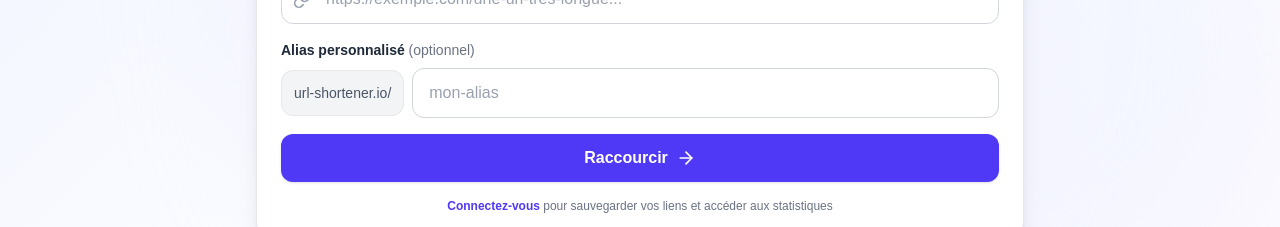
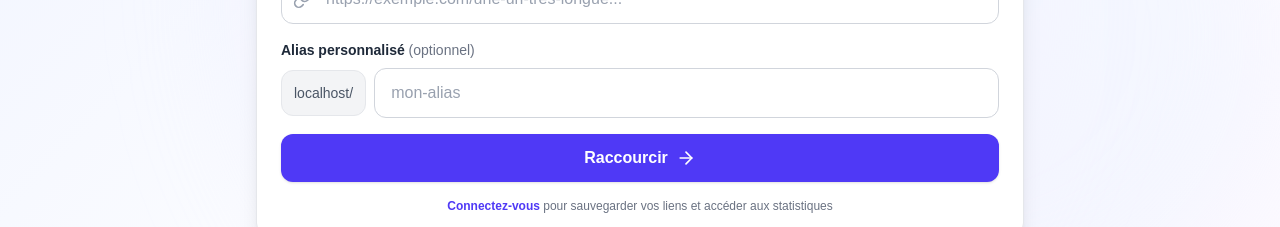
Before and after one commit to Vaillantval/UrlShortener, a Next.js app: page / in a window 1280 px wide. Shown: the part 472-699 px from the top of the page. Built offline with nearby package versions, Linux system fonts and the light colour scheme; no server answers.

Commit message:
suivant_url

```diff
--- a/app/api/shorten/route.js
+++ b/app/api/shorten/route.js
@@ -9,7 +9,7 @@ export async function POST(request) {
   );
 
   try {
-    const { url, customCode, userId } = await request.json();
+    const { url, customCode, userId, baseUrl: clientBaseUrl } = await request.json();
 
     if (!url) {
       return NextResponse.json({ error: 'URL requise' }, { status: 400 });
@@ -54,7 +54,7 @@ export async function POST(request) {
       throw error;
     }
 
-    const baseUrl = process.env.NEXT_PUBLIC_BASE_URL || 'http://localhost:3000';
+    const baseUrl = clientBaseUrl || process.env.NEXT_PUBLIC_BASE_URL || 'http://localhost:3000';
 
     return NextResponse.json({
       shortUrl: `${baseUrl}/${shortCode}`,
--- a/app/page.js
+++ b/app/page.js
@@ -61,7 +61,7 @@ export default function HomePage() {
         method: 'POST',
         headers: { 'Content-Type': 'application/json' },
         // On envoie toujours le userId si l'utilisateur est connecté
-        body: JSON.stringify({ url, customCode, userId: user?.id || null }),
+        body: JSON.stringify({ url, customCode, userId: user?.id || null, baseUrl: window.location.origin }),
       });
 
       const data = await response.json();
@@ -236,7 +236,7 @@ export default function HomePage() {
                   </label>
                   <div className="flex items-center gap-2">
                     <span className="text-gray-600 text-sm font-medium bg-gray-100 px-3 py-3 rounded-xl border border-gray-200 whitespace-nowrap">
-                      url-shortener.io/
+                      {typeof window !== 'undefined' ? window.location.host : ''}/
                     </span>
                     <input
                       type="text"
```
